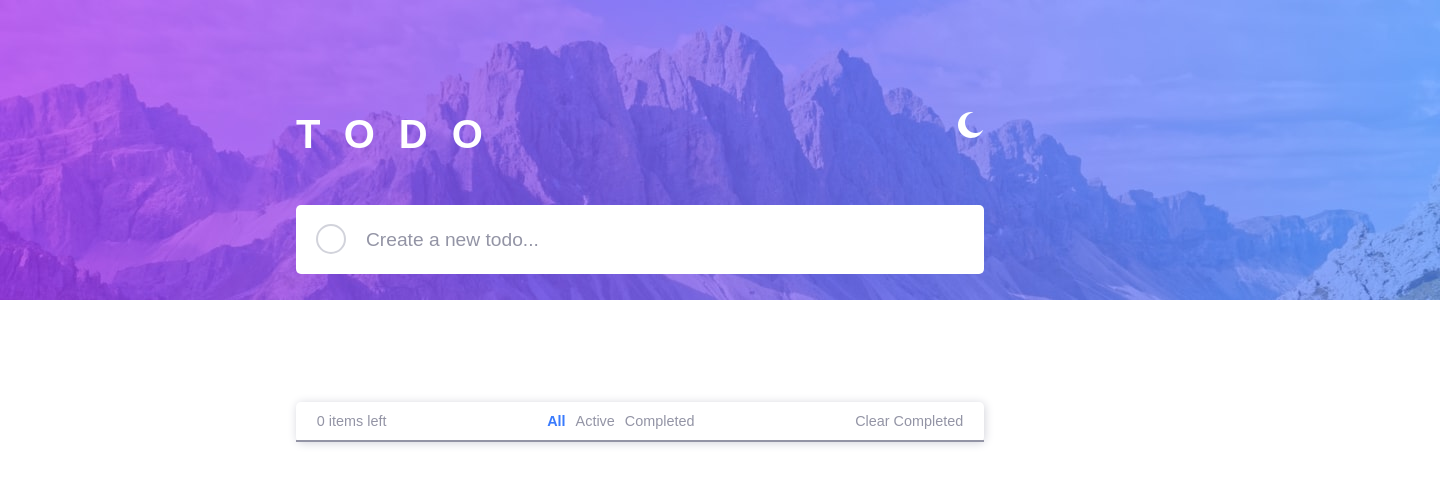
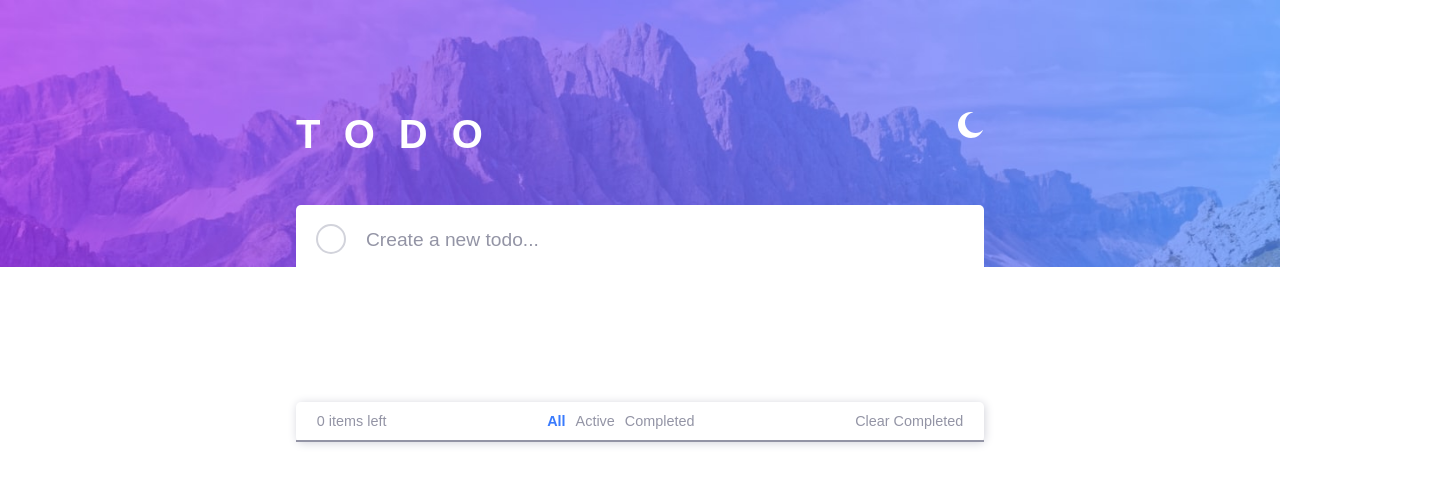
Before and after one commit to LeonardoLimaSilveira/todoappfacebook, a React (Create React App) app: page / in a window 1280 px wide. Shown: the top 484 px of the page, 1440 px wide, since content can reach past the window. Built offline with nearby package versions, Linux system fonts and the light colour scheme.

Commit message:
headerFixed

```diff
--- a/src/components/Header.css
+++ b/src/components/Header.css
@@ -4,3 +4,6 @@
   background-size: cover;
   height: 22rem;
 }
+img {
+  width: 100%;
+}
--- a/src/components/Header.js
+++ b/src/components/Header.js
@@ -6,7 +6,11 @@
 
 const Header = () => {
   const [theme] = useContext(GlobalContext)
-  return <header>{theme ? <img src={ligth} /> : <img src={dark} />}</header>
+  return (
+    <header>
+      <img src={theme ? ligth : dark} alt="" />
+    </header>
+  )
 }
 
 export default Header
--- a/src/components/Type.js
+++ b/src/components/Type.js
@@ -17,7 +17,7 @@
   const body = document.querySelector('body')
   theme ? body.classList.remove('darkBody') : body.classList.add('darkBody')
   function handleEnter(e) {
-    if (e.keyCode === 13 && !e.target.value === '') {
+    if (e.keyCode === 13 && e.target.value !== '') {
       setTask([
         ...task,
         {
```
